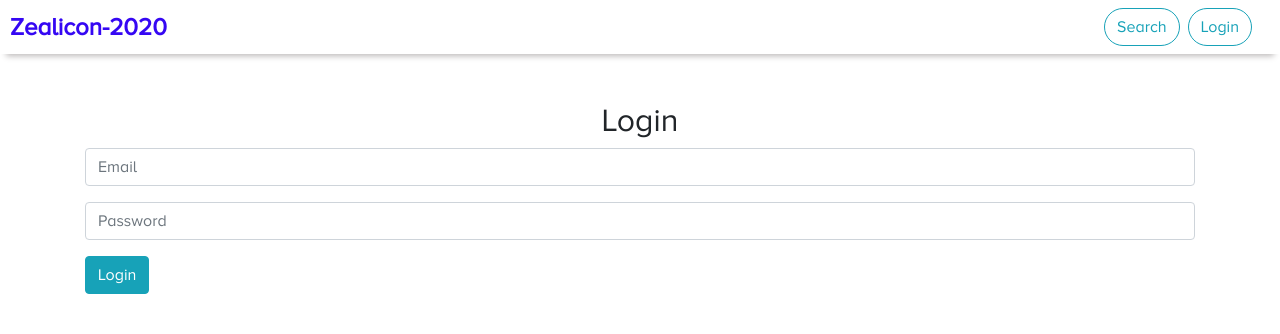
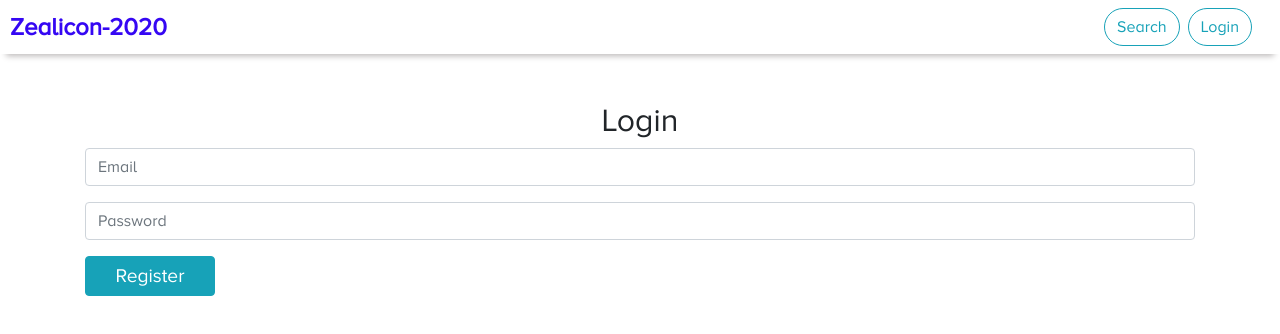
Before and after one commit to ncs-jss/Registration_Module, a React (Create React App) app: page /login in a window 1280 px wide. Shown: the top 334 px of the page. Built offline with nearby package versions, Linux system fonts and the light colour scheme; no server answers.

Commit message:
loaders added

```diff
--- a/src/App.css
+++ b/src/App.css
@@ -222,3 +222,13 @@ nav a {
 .stat:hover {
   box-shadow: 0px 2px 8px rgba(0, 0, 0, 0.3);
 }
+
+.submit-buttons {
+  width: 130px;
+  height: 40px;
+  padding: 4px;
+  font-size: 1.2rem;
+  display: flex;
+  justify-content: center;
+  align-items: center;
+}
--- a/src/Components/AdminDashboard.js
+++ b/src/Components/AdminDashboard.js
@@ -13,8 +13,10 @@ const AdminDashboard = () => {
   const [loading, setloading] = useState(1);
   const [stats, setstats] = useState([]);
   const [layout, setlayout] = useState(0);
+  const [submitting, setsubmitting] = useState(false);
 
   const handleSubmit = e => {
+    setsubmitting(true);
     const regData = { name, email, password, passwordConfirm };
     axiosPost("users/", regData, true)
       .then(res => {
@@ -23,9 +25,13 @@ const AdminDashboard = () => {
         document.getElementById("email").value = "";
         document.getElementById("password").value = "";
         document.getElementById("confirm-password").value = "";
+        setsubmitting(false);
       })
       .catch(err => {
-        toast.add(err.response.data.message, "fail");
+        if (err.response) {
+          toast.add(err.response.data.message, "fail");
+        }
+        setsubmitting(false);
       });
     e.preventDefault();
   };
@@ -37,7 +43,10 @@ const AdminDashboard = () => {
         setloading(0);
       })
       .catch(err => {
-        toast.add(err.response.data.message, "fail");
+        if (err.response) {
+          toast.add(err.response.data.message, "fail");
+        }
+        setloading(0);
       });
   };
 
@@ -133,8 +142,16 @@ const AdminDashboard = () => {
                 onChange={e => setpasswordConfirm(e.target.value)}
               />
             </div>
-            <button type="submit" className="btn btn-primary">
-              Register User
+            <button
+              type="submit"
+              className="btn btn-primary submit-buttons"
+              disabled={submitting ? true : false}
+            >
+              {!submitting
+                ? "Register"
+                : <div className="spinner-border text-light" role="status">
+                    <span className="sr-only">Loading...</span>
+                  </div>}
             </button>
           </form>}
     </div>
--- a/src/Components/CtcDashboard.js
+++ b/src/Components/CtcDashboard.js
@@ -14,8 +14,10 @@ const CtcDashboard = () => {
   const [layout, setlayout] = useState(0);
   const [stats, setstats] = useState([]);
   const [loading, setloading] = useState(1);
+  const [submitting, setsubmitting] = useState(false);
 
   const handleSubmit = e => {
+    setsubmitting(true);
     const regData = { name, email, password, passwordConfirm };
     axiosPost("users/", regData, true)
       .then(res => {
@@ -24,9 +26,13 @@ const CtcDashboard = () => {
         document.getElementById("password").value = "";
         document.getElementById("confirm-password").value = "";
         toast.add("User Added Successfully!");
+        setsubmitting(false);
       })
       .catch(err => {
-        toast.add(err.response.data.message, "fail");
+        if (err.response) {
+          toast.add(err.response.data.message, "fail");
+        }
+        setsubmitting(false);
       });
     e.preventDefault();
   };
@@ -43,8 +49,10 @@ const CtcDashboard = () => {
         setloading(0);
       })
       .catch(err => {
+        if (err.response) {
+          toast.add(err.response.data.message, "fail");
+        }
         setloading(-1);
-        toast.add(err.response.data.message, "fail");
       });
   };
 
@@ -122,8 +130,16 @@ const CtcDashboard = () => {
                 onChange={e => setpasswordConfirm(e.target.value)}
               />
             </div>
-            <button type="submit" className="btn btn-primary">
-              Register User
+            <button
+              type="submit"
+              className="btn btn-primary submit-buttons"
+              disabled={submitting ? true : false}
+            >
+              {!submitting
+                ? "Register"
+                : <div className="spinner-border text-light" role="status">
+                    <span className="sr-only">Loading...</span>
+                  </div>}
             </button>
           </form>
         : <div className="mt-3">
--- a/src/Components/Login.js
+++ b/src/Components/Login.js
@@ -10,9 +10,11 @@ const Login = props => {
 
   const [email, setemail] = useState("");
   const [password, setpassword] = useState("");
+  const [submitting, setsubmitting] = useState(false);
 
   const handleSubmit = e => {
     e.preventDefault();
+    setsubmitting(true);
     const loginData = { email, password };
     axiosPost("users/login/", loginData, false)
       .then(res => {
@@ -21,10 +23,14 @@ const Login = props => {
         localStorage.setItem("role", role);
         props.setState(1);
         props.history.push("/dashboard");
+        setsubmitting(false);
       })
       .catch(err => {
+        if (err.response) {
+          toast.add(err.response.data.message, "fail");
+        }
         props.setState(0);
-        toast.add(err.response.data.message, "fail");
+        setsubmitting(false);
       });
   };
 
@@ -54,8 +60,16 @@ const Login = props => {
             required
           />
         </div>
-        <button type="submit" className="btn btn-info">
-          Login
+        <button
+          type="submit"
+          className="btn btn-info submit-buttons"
+          disabled={submitting ? true : false}
+        >
+          {!submitting
+            ? "Register"
+            : <div className="spinner-border text-light" role="status">
+                <span className="sr-only">Loading...</span>
+              </div>}
         </button>
       </form>
     </div>
--- a/src/Components/Register.js
+++ b/src/Components/Register.js
@@ -17,23 +17,25 @@ const Register = () => {
   const [resData, setresData] = useState(null);
   const [isVerified, setisVerified] = useState(false);
   const [token, settoken] = useState();
+  const [submitting, setsubmitting] = useState(false);
 
   const handleSubmit = e => {
     if (isVerified) {
+      setsubmitting(true);
       const regData = { name, email, mobile, admissionNo, token };
       axiosPost("reg/", regData, false)
         .then(res => {
           toast.add("User Added Successfully!");
-          setname("");
-          setemail("");
-          setmobile("");
-          setadmissionNo("");
           setresData(res.data.data.data);
           setshowId(true);
+          setsubmitting(false);
         })
         .catch(err => {
-          toast.add(err.response.data.message, "fail");
+          if (err.response) {
+            toast.add(err.response.data.message, "fail");
+          }
           setshowId(false);
+          setsubmitting(false);
         });
     }
     e.preventDefault();
@@ -119,8 +121,16 @@ const Register = () => {
             verifyCallback={verifyCallback}
           />
         </div>
-        <button type="submit" className="btn btn-primary">
-          Register
+        <button
+          type="submit"
+          className="btn btn-primary submit-buttons"
+          disabled={submitting ? true : false}
+        >
+          {!submitting
+            ? "Register"
+            : <div className="spinner-border text-light" role="status">
+                <span className="sr-only">Loading...</span>
+              </div>}
         </button>
       </form>;
 };
--- a/src/Components/SearchId.js
+++ b/src/Components/SearchId.js
@@ -21,9 +21,11 @@ const SearchId = ({ handleStat }) => {
         document.getElementById("search-input").value = "";
       })
       .catch(err => {
+        if (err.response) {
+          toast.add(err.response.data.message, "fail");
+        }
         setres([]);
         document.getElementById("search-input").value = "";
-        toast.add(err.response.data.message, "fail");
       });
     e.preventDefault();
   };
@@ -41,7 +43,9 @@ const SearchId = ({ handleStat }) => {
         handleStat();
       })
       .catch(err => {
-        toast.add(err.response.data.message, "fail");
+        if (err.response) {
+          toast.add(err.response.data.message, "fail");
+        }
       });
   };
 
--- a/src/Components/SecurityDashboard.js
+++ b/src/Components/SecurityDashboard.js
@@ -31,7 +31,9 @@ const SecurityDashboard = () => {
         document.getElementById("search-input").value = "";
       })
       .catch(err => {
-        toast.add(err.response.data.message, "fail");
+        if (err.response) {
+          toast.add(err.response.data.message, "fail");
+        }
         setres(null);
       });
     e.preventDefault();
@@ -46,7 +48,9 @@ const SecurityDashboard = () => {
       })
       .catch(err => {
         attendence = 0;
-        toast.add(err.response.data.message, "fail");
+        if (err.response) {
+          toast.add(err.response.data.message, "fail");
+        }
       });
   };
 
```
